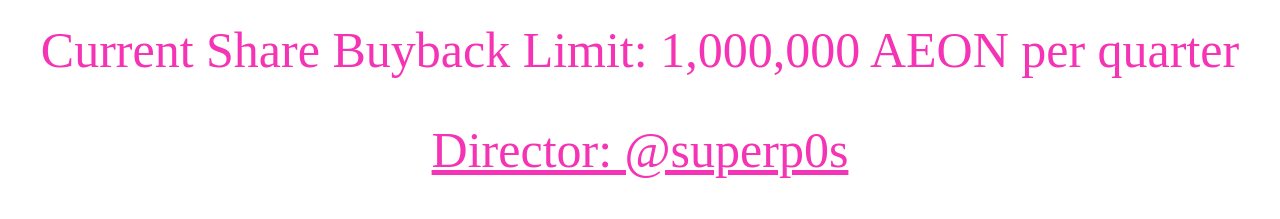
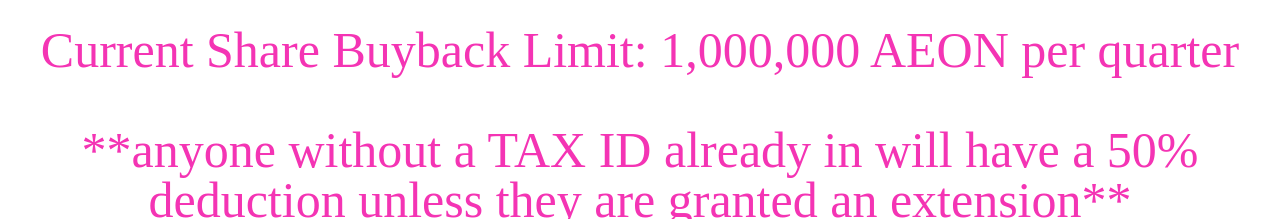
Before and after one commit to vaingelx/vaingelx.github.io, a plain HTML site: page index.html in a window 1280 px wide. Shown: the part 683-902 px from the top of the page. Drawn offline with Linux system fonts and the light colour scheme.

Commit message:
Update index.html

```diff
--- a/index.html
+++ b/index.html
@@ -28,6 +28,8 @@ body {background-color:#ffffff;}
 <p class="center">1,000,000 AEON= $10,000</p>
 <p class="center">10,000,000 AEON= $100,000</p>
 <p class="center">Current Share Buyback Limit: 1,000,000 AEON per quarter</p>
+<p class="center">**anyone without a TAX ID already in will have a 50% deduction unless they are granted an extension**</p>
+
 
 <p class="center"><a class="center" href="https://www.superp0sition.com" target="_blank">Director: @superp0s</a></p>
 <p class="center"><img src="https://static.wixstatic.com/media/25d203_c85f1f1c2973494a9465a99d63f75760~mv2.png" alt="vaingel" height="93" width="311"></p>
```
